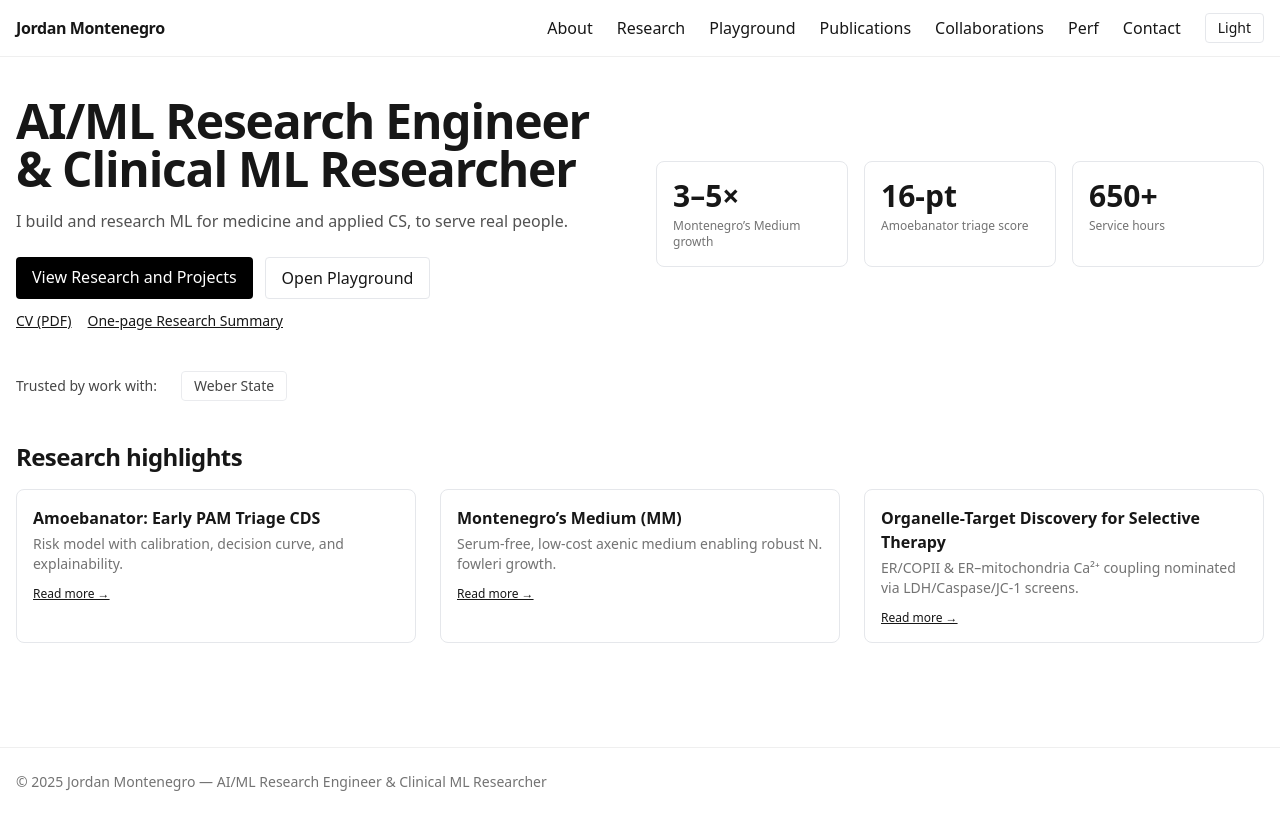
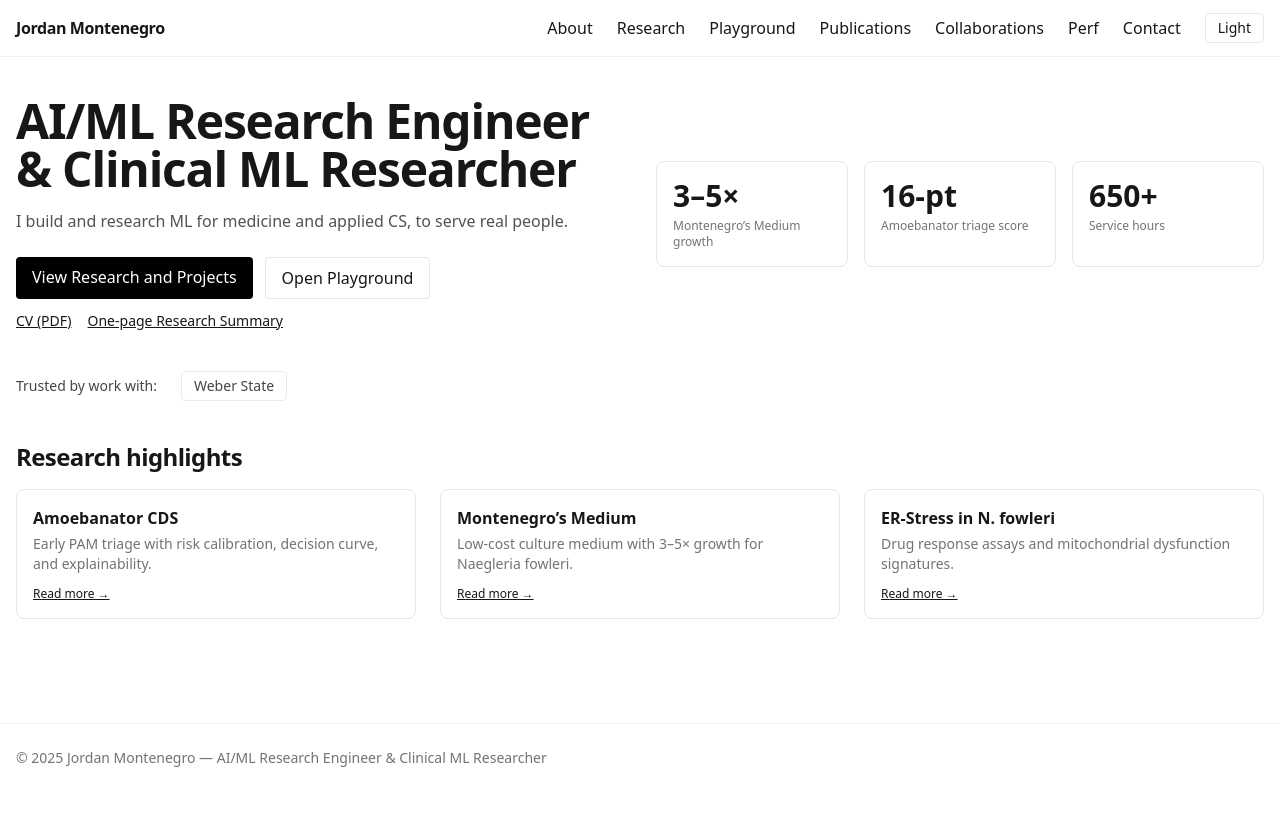
Before and after one commit to ljm234/ljm234.github.io, a Next.js app: page / in a window 1280 px wide. Built offline with nearby package versions, Linux system fonts and the light colour scheme.

Commit message:
deploy: OG banners + e2e setup

```diff
--- a/package.json
+++ b/package.json
@@ -10,7 +10,9 @@
     "format": "prettier --write .",
     "test": "vitest run",
     "test:ui": "vitest",
-    "e2e": "playwright test"
+    "e2e": "playwright test",
+    "test:e2e": "playwright test",
+    "test:e2e:ui": "playwright test --ui"
   },
   "dependencies": {
     "next": "^14.2.33",
--- a/src/app/page.jsx
+++ b/src/app/page.jsx
@@ -1,12 +1,10 @@
+// /src/app/page.jsx
 export default function Home() {
   return (
     <div className="space-y-10">
       <section className="grid md:grid-cols-2 gap-8 items-center">
         <div>
-          <h1
-            data-testid="hero-title"
-            className="text-4xl md:text-5xl font-bold tracking-tight"
-          >
+          <h1 data-testid="hero-title" className="text-4xl md:text-5xl font-bold tracking-tight">
             AI/ML Research Engineer & Clinical ML Researcher
           </h1>
           <p className="mt-4 text-neutral-600 dark:text-neutral-300">
@@ -42,28 +40,19 @@ export default function Home() {
       <section>
         <h2 className="text-2xl font-semibold tracking-tight mb-4">Research highlights</h2>
         <div className="grid md:grid-cols-3 gap-6">
-          <Card
-            title="Amoebanator: Early PAM Triage CDS"
-            href="/research/amoebanator"
-            desc="Risk model with calibration, decision curve, and explainability."
-          />
-          <Card
-            title="Montenegro’s Medium (MM)"
-            href="/research/montenegro-medium"
-            desc="Serum-free, low-cost axenic medium enabling robust N. fowleri growth."
-          />
-          <Card
-            title="Organelle-Target Discovery for Selective Therapy"
-            href="/research/organelle-targets"
-            desc="ER/COPII & ER–mitochondria Ca²⁺ coupling nominated via LDH/Caspase/JC-1 screens."
-          />
+          <Card title="Amoebanator CDS" href="/research/amoebanator"
+            desc="Early PAM triage with risk calibration, decision curve, and explainability." />
+          <Card title="Montenegro’s Medium" href="/research/montenegro-medium"
+            desc="Low-cost culture medium with 3–5× growth for Naegleria fowleri." />
+          <Card title="ER-Stress in N. fowleri" href="/research/er-stress"
+            desc="Drug response assays and mitochondrial dysfunction signatures." />
         </div>
       </section>
     </div>
   );
 }
 
-function Metric({ k, v }) {
+function Metric({k, v}) {
   return (
     <div className="rounded-lg border p-4">
       <div className="text-3xl font-bold">{k}</div>
@@ -71,10 +60,8 @@ function Metric({ k, v }) {
     </div>
   );
 }
-function Logo({ children }) {
-  return <div className="text-sm px-3 py-1 rounded border">{children}</div>;
-}
-function Card({ title, desc, href }) {
+function Logo({children}){ return <div className="text-sm px-3 py-1 rounded border">{children}</div>; }
+function Card({title, desc, href}){
   return (
     <a href={href} className="rounded-lg border p-4 hover:bg-neutral-50 dark:hover:bg-neutral-900">
       <div className="font-semibold">{title}</div>
```
Also changed, not shown: playwright.config.js (+5 -2 lines), 1 other file (tests, documents, lock files or other folders).
